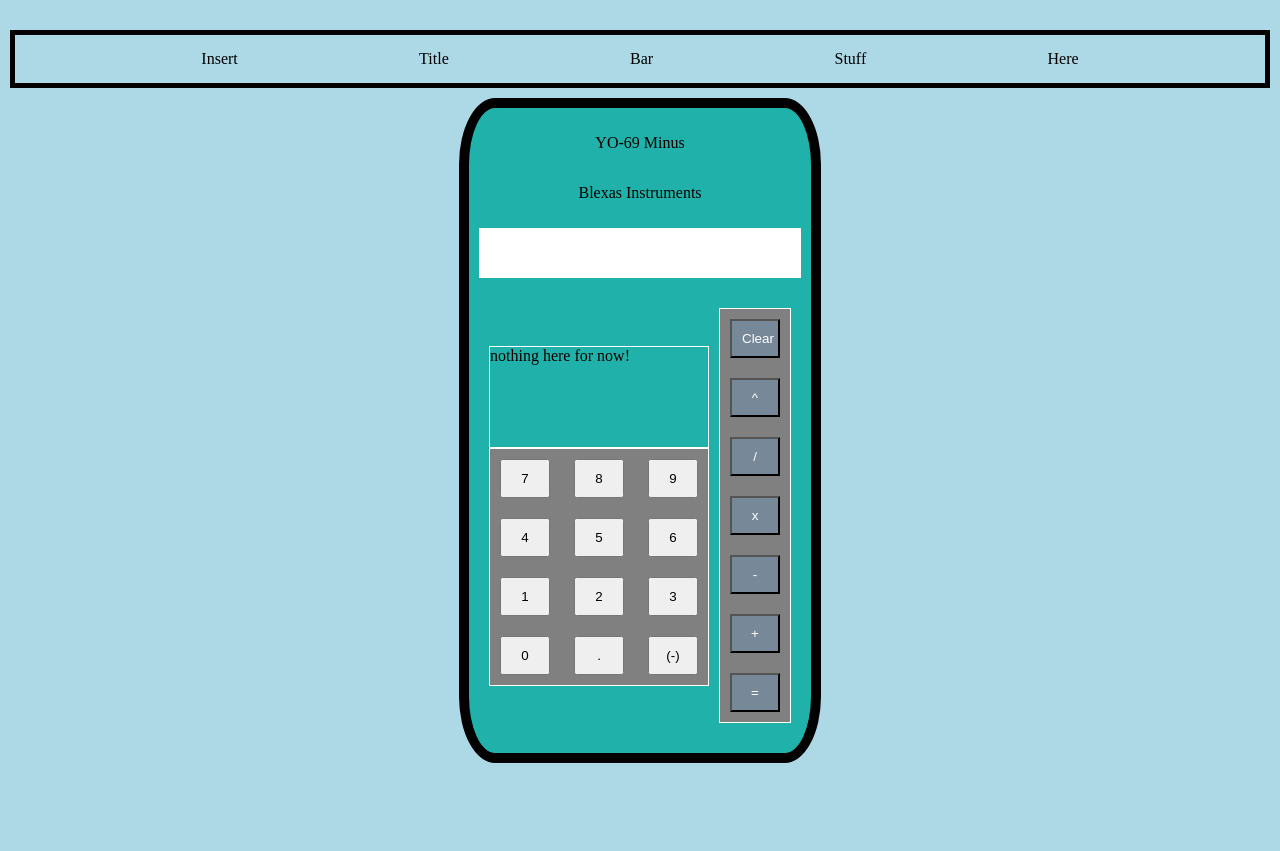
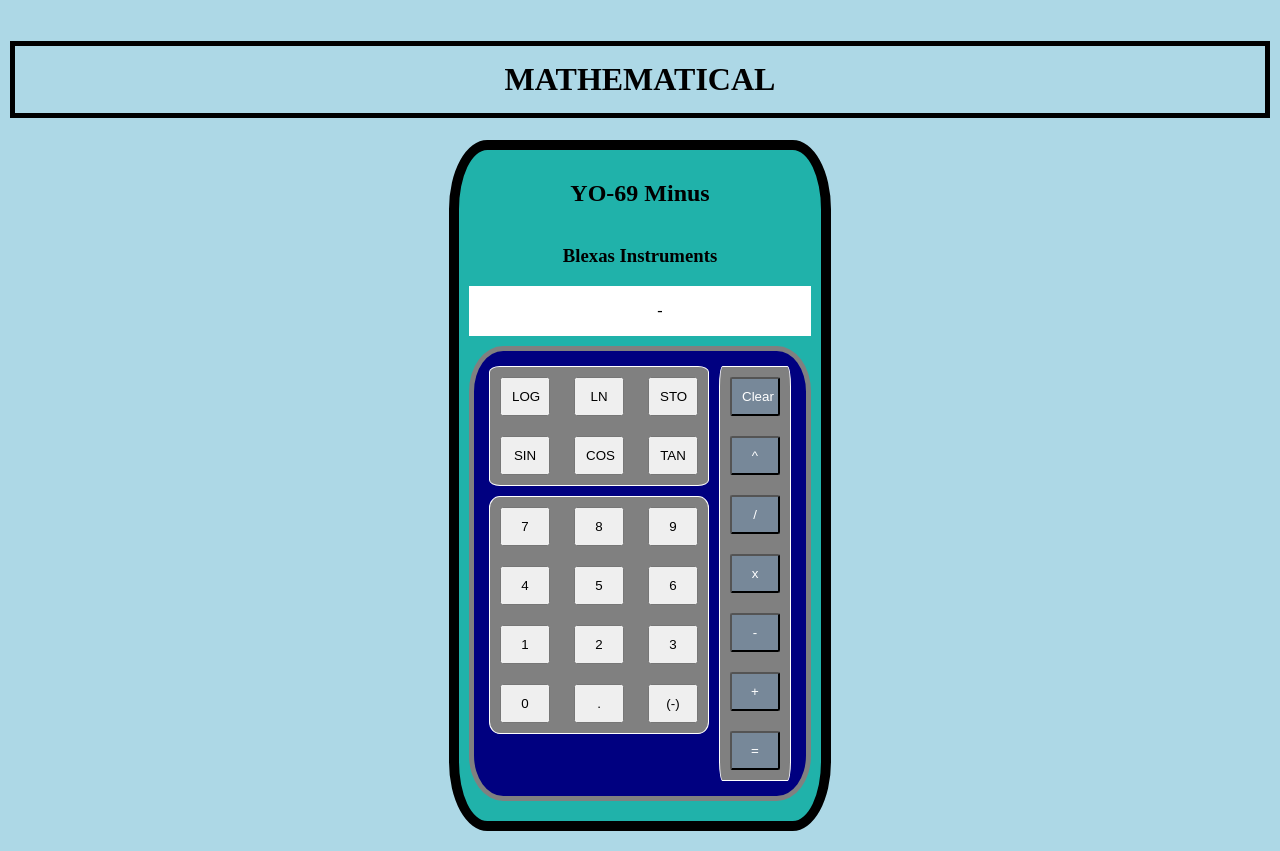
Before and after one commit to bagofantelopes/odin_calculator, a plain HTML site: page index.html in a window 1280 px wide. Both pictures are taken after a click on the button "(-)". Before the commit the page ends 800 px from the top, so only its background shows below. Drawn offline with Linux system fonts and the light colour scheme.

Commit message:
made a couple tweaks, added some comments

```diff
--- a/app.js
+++ b/app.js
@@ -1,13 +1,8 @@
 // object containing all our lovely maths :)
 import operations from './operations.js';
 
-const clear_display = () => {
-    while(calc_display.firstChild) {
-        calc_display.removeChild(calc_display.firstChild);
-    };
-}
-
 const operate = (num1, char, num2) => {
+    clear_display(); // clear out display to make room for answer!
     if (char == '+') {
         return operations.calc_add(num1, num2);
     } else if (char == '-') {
@@ -25,69 +20,29 @@ const operate = (num1, char, num2) => {
 
 const calc_display = document.getElementById('calc-display');
 
-
-const clear = document.getElementById('clear-btn');
-clear.addEventListener('click', () => {
-    clear_display();
-});
-
-const pow = document.getElementById('pow-btn');
-pow.addEventListener('click', () => {
-    let li = document.createElement('li');
-    li.innerText = '^';
-    calc_display.appendChild(li);
-});
-
-const divide = document.getElementById('division-btn');
-divide.addEventListener('click', () => {
-    let li = document.createElement('li');
-    li.innerText = '/';
-    calc_display.appendChild(li);
-});
-
-const multiply = document.getElementById('multiplication-btn');
-multiply.addEventListener('click', () => {
-    let li = document.createElement('li');
-    li.innerText = '*';
-    calc_display.appendChild(li);
-});
-
-const subtract = document.getElementById('subtraction-btn');
-subtract.addEventListener('click', () => {
-    let li = document.createElement('li');
-    li.innerText = '-';
-    calc_display.appendChild(li);
-});
-
-const add = document.getElementById('addition-btn');
-add.addEventListener('click', () => {
-    let li = document.createElement('li');
-    li.innerText = '+';
-    calc_display.appendChild(li);
-})
-
-const equals = document.getElementById('equals-btn');
-equals.addEventListener('click', () => {
+//'main' function?
+// call this on equals button event
+// might be a monster, maybe import it from other document?
+const display = () => {
     let nodelist = calc_display.querySelectorAll('li');
     let display_arr = Array.from(nodelist, item => item.innerText);
     let numA = parseInt(display_arr[0]);
     let operator = display_arr[1];
     let numB = parseInt(display_arr[2]);
-    clear_display();
+
     calc_display.innerText = operate(numA, operator, numB);
-    // let display_arr = Array.from(nodelist, item => {
-    //     if(isNaN(item)) {
-    //         console.log('ahh');
-    //         return parseInt(item.innerText);
-    //     } else {
-    //         return item.innerText;
-    //     }
-    // });
-    // console.log(display_arr);
-});
+};
 
 
+// simple function to clear the display
+// called on clear-btn event
+const clear_display = () => {
+    while(calc_display.firstChild) {
+        calc_display.removeChild(calc_display.firstChild);
+    };
+}
 
+// NUMBER BUTTONS
 
 const nine = document.getElementById('nine');
 nine.addEventListener('click', () => {
@@ -151,3 +106,81 @@ one.addEventListener('click', () => {
     li.innerText = '1';
     calc_display.appendChild(li);
 });
+
+const zero = document.getElementById('zero');
+zero.addEventListener('click', () => {
+    let li = document.createElement('li');
+    li.innerText = '0';
+    calc_display.appendChild(li);
+});
+
+const decimal = document.getElementById('decimal');
+decimal.addEventListener('click', () => {
+    let li = document.createElement('li');
+    li.innerText = '.';
+    calc_display.appendChild(li);
+});
+
+const negative = document.getElementById('negative');
+negative.addEventListener('click', () => {
+    let li = document.createElement('li');
+    li.innerText = '-';
+    calc_display.appendChild(li);
+});
+
+
+// OPERATION BUTTONS
+
+const clear = document.getElementById('clear-btn');
+clear.addEventListener('click', () => {
+    clear_display();
+});
+
+const pow = document.getElementById('pow-btn');
+pow.addEventListener('click', () => {
+    let li = document.createElement('li');
+    li.innerText = '^';
+    calc_display.appendChild(li);
+});
+
+const divide = document.getElementById('division-btn');
+divide.addEventListener('click', () => {
+    let li = document.createElement('li');
+    li.innerText = '/';
+    calc_display.appendChild(li);
+});
+
+const multiply = document.getElementById('multiplication-btn');
+multiply.addEventListener('click', () => {
+    let li = document.createElement('li');
+    li.innerText = '*';
+    calc_display.appendChild(li);
+});
+
+const subtract = document.getElementById('subtraction-btn');
+subtract.addEventListener('click', () => {
+    let li = document.createElement('li');
+    li.innerText = '-';
+    calc_display.appendChild(li);
+});
+
+const add = document.getElementById('addition-btn');
+add.addEventListener('click', () => {
+    let li = document.createElement('li');
+    li.innerText = '+';
+    calc_display.appendChild(li);
+});
+
+const equals = document.getElementById('equals-btn');
+equals.addEventListener('click', () => {
+    display();
+    // let display_arr = Array.from(nodelist, item => {
+    //     if(isNaN(item)) {
+    //         console.log('ahh');
+    //         return parseInt(item.innerText);
+    //     } else {
+    //         return item.innerText;
+    //     }
+    // });
+    // console.log(display_arr);
+});
--- a/index.html
+++ b/index.html
@@ -10,19 +10,13 @@
 </head>
 <body>
     <header>
-        <ul>
-            <li>Insert</li>
-            <li>Title</li>
-            <li>Bar</li>
-            <li>Stuff</li>
-            <li>Here</li>
-        </ul>
+        <h1>MATHEMATICAL</h1>
     </header>
 
     <div class="main">
         <div class="calculator-frame">
-            <p>YO-69 Minus</p>
-            <p>Blexas Instruments</p>
+            <h2>YO-69 Minus</h2>
+            <h3>Blexas Instruments</h3>
             <div id="mainCalcDisplay">
                 <ul id="calc-display">
                 </ul>
@@ -31,7 +25,17 @@
             <div class="controls-container">
                 <div class="sub-controls-container">
                     <div class="advanced-operations-container">
-                        nothing here for now!
+                        <div class="horizontal-container">
+                            <button id="log10">LOG</button>
+                            <button id="ln">LN</button>
+                            <button id="storage">STO</button>
+                        </div>
+
+                        <div class="horizontal-container">
+                            <button id="sin">SIN</button>
+                            <button id="cos">COS</button>
+                            <button id="tan">TAN</button>
+                        </div>
                     </div>
 
                     <div class="num-buttons-container">
@@ -58,7 +62,6 @@
                     </div>
                 </div>
 
-
                 <div class="operations-buttons-container">
                     <button id="clear-btn">Clear</button>
                     <button id="pow-btn">^</button>
@@ -69,8 +72,6 @@
                     <button id="equals-btn">=</button>
                 </div>
             </div>
-
-
         </div>
     </div>
 
--- a/style.css
+++ b/style.css
@@ -4,7 +4,7 @@ body {
     margin: 10px auto;
 }
 
-header ul{
+header h1{
     display: flex;
     flex-direction: row;
     align-items: center;
@@ -39,11 +39,10 @@ header ul{
     height: 50px;
 }
 
-#mainCalcDisplay, ul {
+#mainCalcDisplay ul {
     list-style:none;
     display: flex;
-    gap: 10px;
-    margin: 10px auto;
+    justify-content: right;
 }
 
 #mainCalcDisplay input {
@@ -51,11 +50,13 @@ header ul{
 }
 
 .controls-container {
+    border: 5px solid grey;
+    border-radius: 10%;
+    background-color: navy;
     display: flex;
     justify-content: center;
     margin: 10px auto;
-    align-self: stretch;
-    padding: 10px;
+    padding: 15px;
     gap: 10px;
 }
 
@@ -67,6 +68,7 @@ header ul{
 
 .operations-buttons-container {
     border: 1px solid white;
+    border-radius: 5%;
     background-color: grey;
     display: flex;
     flex-direction: column;
@@ -74,22 +76,30 @@ header ul{
 
 .operations-buttons-container button {
     background-color: lightslategray;
+    border-radius: 5%;
     color: white;
 }
 
 .num-buttons-container {
     border: 1px solid white;
+    border-radius: 5%;
     background-color: grey;
-    min-height: 100%;
+    height: auto;
     align-items: stretch;
 }
 
 .advanced-operations-container {
     border: 1px solid white;
-    height: 100px;
+    border-radius: 5%;
+    background-color: grey;
+    height: auto;
+    margin-bottom: 10px;
 }
 
 .sub-controls-container {
+    display: flex;
+    flex-direction: column;
+    align-items: stretch;
     height: max-content;
-    align-self: center;
+    border-radius: 5%;
 }
```
